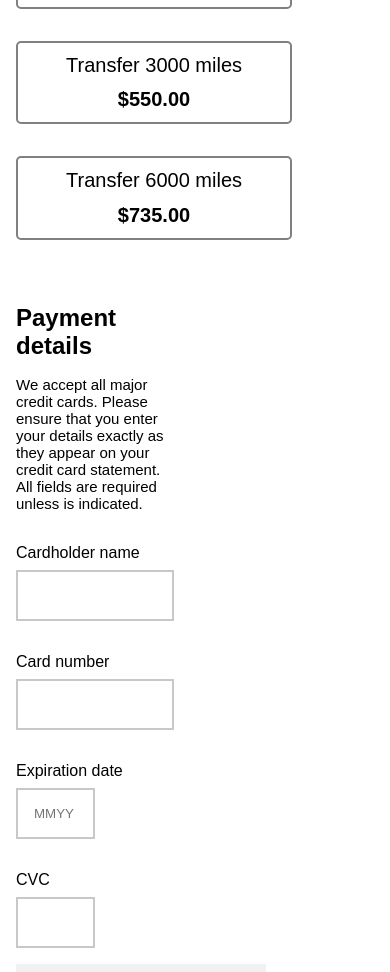
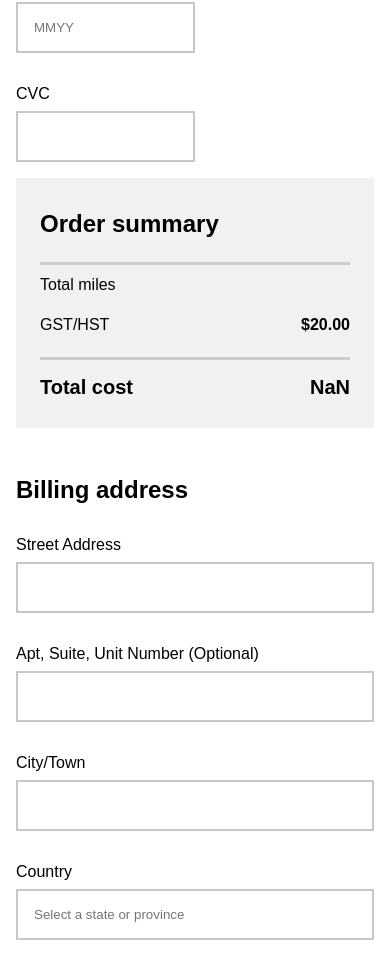
Before and after one commit to bognikk/points-task, a React (Create React App) app: page / in a window 390 px wide. Shown: the part 1018-1990 px from the top of the page. Built offline with nearby package versions, Linux system fonts and the light colour scheme.

Commit message:
added mobile first and responsive styles

```diff
--- /dev/null
+++ b/src/components/Layout/Form/Billing.jsx
@@ -0,0 +1,48 @@
+import classes from "./Billing.module.scss";
+
+const Billing = () => {
+  return (
+    <>
+      <section className={classes.billing}>
+        <h2 className={classes.heading}>Billing address</h2>
+
+        <label className={classes.label} htmlFor="address">
+          Street Address
+        </label>
+        <input className={classes.smallInput} type="text" id="address" />
+
+        <label className={classes.label} htmlFor="number">
+          Apt, Suite, Unit Number (Optional)
+        </label>
+        <input className={classes.smallInput} type="number" id="apt-number" />
+
+        <label className={classes.label} htmlFor="apt-number">
+          City/Town
+        </label>
+        <input className={classes.smallInput} type="number" id="number" />
+
+        <label className={classes.label} htmlFor="country">
+          Country
+        </label>
+        <input
+          className={classes.smallInput}
+          type="text"
+          id="country"
+          placeholder="Select a state or province"
+        />
+
+        <label className={classes.label} htmlFor="zip">
+          Zip/Postal code
+        </label>
+        <input className={classes.smallInput} type="number" id="zip" />
+
+        <label className={classes.label} htmlFor="email">
+          Email receipt to
+        </label>
+        <input className={classes.smallInput} type="email" id="email" />
+      </section>
+    </>
+  );
+};
+
+export default Billing;
--- /dev/null
+++ b/src/components/Layout/Form/Billing.module.scss
@@ -0,0 +1,47 @@
+@use "../../../partials/variables" as *;
+@use "../../../partials/mixins" as *;
+
+.billing {
+  display: flex;
+  flex-direction: column;
+}
+
+.heading {
+ margin-top: 1rem;
+}
+
+
+.label {
+  margin-top: 2rem;
+
+  &:first-child {
+    margin-top: 1rem;
+  }
+}
+
+.input {
+  padding: 1rem;
+  border: 2px solid #c8c8c8;
+  margin-top: 0.5rem;
+}
+
+.smallInput {
+  padding: 1rem;
+  border: 2px solid #c8c8c8;
+  margin-top: 0.5rem;
+  width: 100%;
+
+  @include tablet {
+    width: 45%;
+  }
+
+  &:last-child {
+    margin-bottom: 1rem;
+  }
+}
+
+input::-webkit-outer-spin-button,
+input::-webkit-inner-spin-button {
+  -webkit-appearance: none;
+  margin: 0;
+}
--- a/src/components/Layout/Form/Form.jsx
+++ b/src/components/Layout/Form/Form.jsx
@@ -1,11 +1,12 @@
 import Payment from "./Payment";
-
+import Billing from "./Billing";
 import classes from "./Form.module.scss";
 
 const Form = ({ selectedOption }) => {
   return (
     <div className={classes.form}>
       <Payment selectedOption={selectedOption} />
+      <Billing />
     </div>
   );
 };
--- a/src/components/Layout/Form/Payment.module.scss
+++ b/src/components/Layout/Form/Payment.module.scss
@@ -1,3 +1,6 @@
+@use "../../../partials/variables" as *;
+@use "../../../partials/mixins" as *;
+
 .payment {
   display: flex;
   flex-direction: row;
@@ -12,8 +15,13 @@
 .creditCard {
   display: flex;
   flex-direction: column;
-  width: 62%;
-  padding-right: 4rem;
+  width: 100%;
+  // padding-right: 4rem;
+
+  @include tablet {
+    width: 62%;
+    padding-right: 4rem;
+  }
 
   p {
     font-size: 15px;
@@ -45,13 +53,17 @@
 /* SUMMARY */
 .summary {
   padding: 2rem 1.5rem;
-  width: 38%;
-  text-align: left;
+  width: 100%;
   background-color: #f1f1f1;
   display: flex;
   flex-direction: column;
   min-width: 250px;
   max-height: 250px;
+  margin-bottom: 2rem;
+
+  @include tablet {
+    width: 38%;
+  }
 
   & > p {
     display: flex;
@@ -73,7 +85,6 @@
   }
 }
 
-
 input::-webkit-outer-spin-button,
 input::-webkit-inner-spin-button {
   -webkit-appearance: none;
--- a/src/components/Layout/Header/Cards.module.scss
+++ b/src/components/Layout/Header/Cards.module.scss
@@ -1,5 +1,14 @@
+@use "../../../partials/variables" as *;
+@use "../../../partials/mixins" as *;
+
 .cards {
   display: flex;
   justify-content: space-between;
   flex-wrap: wrap;
+  height: 350px;
+  overflow: scroll;
+
+  @include tablet {
+    height: auto;
+  }
 }
--- a/src/components/Layout/Header/Controls.module.scss
+++ b/src/components/Layout/Header/Controls.module.scss
@@ -18,6 +18,7 @@
   cursor: pointer;
   padding: 0.5rem;
   border-radius: 5px;
+  text-align: center;
 
   &:hover {
     background: black;
--- a/src/components/UI/Card.module.scss
+++ b/src/components/UI/Card.module.scss
@@ -1,11 +1,18 @@
+@use "../../partials/variables" as *;
+@use "../../partials/mixins" as *;
+
 .card {
   border-radius: 5px;
   border: 2px solid gray;
   background-color: white;
   text-align: center;
-  margin: 1rem 0;
+  margin: $spacing 0;
+  width: 100%;
+  // min-width: 276px;
+
+  @include tablet {
   width: 32%;
-  min-width: 276px;
+  }
 
   &:hover {
     cursor: pointer;
--- a/src/partials/_mixins.scss
+++ b/src/partials/_mixins.scss
@@ -9,68 +9,6 @@
     padding: 0;
     box-sizing: border-box;
   }
-}
-
-// // TABLET AND DESKTOP TEXT AND HEADINGS
-@mixin main-heading {
-  font-size: 60px;
-  line-height: 68px;
-}
-
-@mixin section-heading {
-  font-size: 36px;
-  line-height: 44px;
-}
-
-@mixin subheading {
-  font-size: 24px;
-  line-height: 32px;
-}
-
-@mixin small-heading {
-  font-size: 16px;
-  line-height: 24px;
-}
-
-@mixin paragraphs-comments {
-  font-size: 14px;
-  line-height: 22px;
-}
-
-@mixin lists-contacts {
-  font-size: 14px;
-  line-height: 20px;
-}
-
-@mixin labels {
-  font-size: 12px;
-  line-height: 20px;
-}
-
-// // MOBILE TEXT AND HEADINGS
-@mixin main-heading-mobile {
-  font-size: 24px;
-  line-height: 32px;
-}
-
-@mixin subheading-mobile {
-  font-size: 14px;
-  line-height: 22px;
-}
-
-@mixin paragraphs-comments-mobile {
-  font-size: 13px;
-  line-height: 18px;
-}
-
-@mixin lists-contacts-mobile {
-  font-size: 13px;
-  line-height: 18px;
-}
-
-@mixin labels-mobile {
-  font-size: 12px;
-  line-height: 20px;
 }
 
 // MEDIA QUERIES
```
Also changed, not shown: 1 other file (tests, documents, lock files or other folders).
